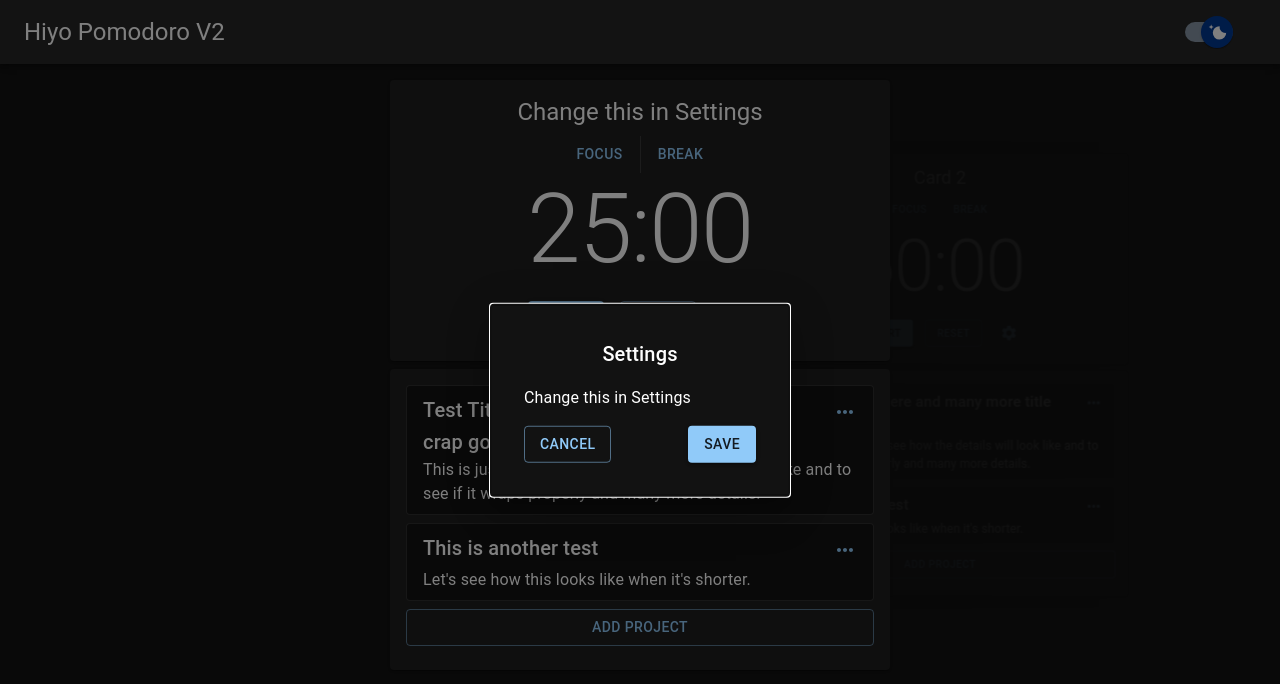
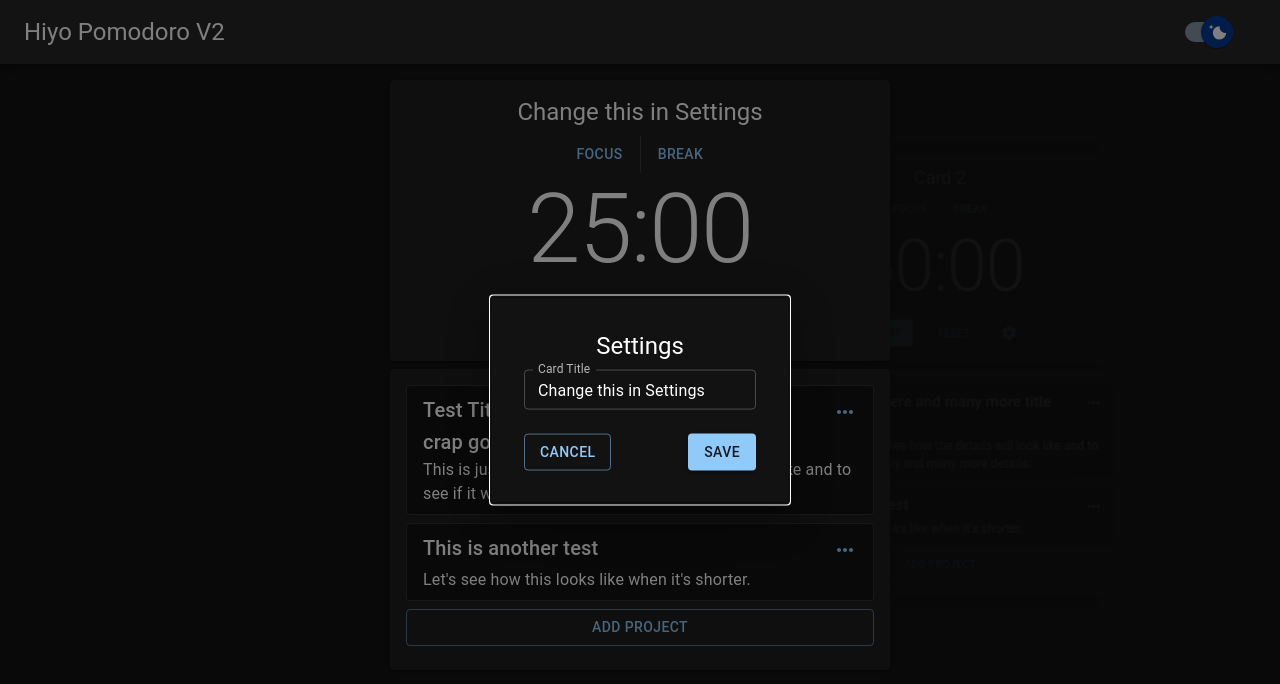
Before and after one commit to hiyodev/pomodoro-v2-app, a React (Vite) app: page / in a window 1280 px wide. Both pictures are taken after a click on the button 732 px from the left and 318 px from the top of the page. Shown: the top 684 px of the page. Built offline with nearby package versions, Linux system fonts and the light colour scheme.

Commit message:
Break Timer WIP

```diff
--- a/src/components/Cards/TimerCard.tsx
+++ b/src/components/Cards/TimerCard.tsx
@@ -24,10 +24,10 @@ interface Props {
 
 export const TimerCard = ({ cardId, title }: Props): JSX.Element => {
   const timer = useSelector(
-    (state: RootState) => state.timer.cards[cardId].currDuration
+    (state: RootState) => state.timer.cards[cardId].focusDuration
   );
   const newTimer = useSelector(
-    (state: RootState) => state.timer.cards[cardId].newDuration
+    (state: RootState) => state.timer.cards[cardId].newFocusDuration
   );
   const timerStarted = useSelector(
     (state: RootState) => state.timer.cards[cardId].started
--- a/src/components/Modal/SettingsModal.tsx
+++ b/src/components/Modal/SettingsModal.tsx
@@ -1,8 +1,16 @@
 import * as React from "react";
-import { Box, Button, Typography, Modal, Stack } from "@mui/material";
+import {
+  Box,
+  Button,
+  Typography,
+  Modal,
+  Stack,
+  TextField,
+} from "@mui/material";
 import SettingsIcon from "@mui/icons-material/Settings";
 import { RootState } from "../../redux/store";
-import { useSelector } from "react-redux";
+import { useSelector, useDispatch } from "react-redux";
+import { updateCardTitle } from "../../redux/timerSlice";
 
 const style = {
   position: "absolute" as "absolute",
@@ -24,43 +32,63 @@ export default function SettingsModal({ cardId }: Props) {
   const cardTitle = useSelector(
     (state: RootState) => state.timer.cards[cardId].title
   );
+  const dispatch = useDispatch();
+
   const [open, setOpen] = React.useState(false);
-  const handleOpen = () => setOpen(true);
-  const handleClose = () => setOpen(false);
+
+  const onSubmitHandler = (e: React.FormEvent<HTMLFormElement>) => {
+    e.preventDefault();
+
+    const input = new FormData(e.currentTarget);
+    const title = String(input.get("card-title-input"));
+
+    dispatch(updateCardTitle({ id: cardId, newTitle: title }));
+    setOpen(false);
+  };
 
   return (
     <div>
-      <Button sx={{ maxWidth: 45, minWidth: 0 }} onClick={handleOpen}>
+      <Button sx={{ maxWidth: 45, minWidth: 0 }} onClick={() => setOpen(true)}>
         <SettingsIcon />
       </Button>
       <Modal
         open={open}
-        onClose={handleClose}
+        onClose={() => setOpen(true)}
         aria-labelledby="modal-title"
         aria-describedby="modal-description"
       >
-        <Box sx={style}>
+        <Box sx={style} component="form" onSubmit={(e) => onSubmitHandler(e)}>
           <Typography
             id="modal-title"
-            variant="h6"
+            variant="h5"
             sx={{ textAlign: "center" }}
+            gutterBottom
           >
             Settings
           </Typography>
-          <Typography id="modal-description" sx={{ mt: 2 }}>
-            {cardTitle}
-          </Typography>
-
+          <TextField
+            sx={{ marginBottom: 1 }}
+            size="small"
+            fullWidth
+            defaultValue={cardTitle}
+            label="Card Title"
+            variant="outlined"
+            autoComplete="off"
+            name="card-title-input"
+            id="card-title-input"
+          />
           <Stack
             direction="row"
             spacing={2}
             mt={2}
             justifyContent={"space-between"}
           >
-            <Button variant="outlined" onClick={handleClose}>
+            <Button variant="outlined" onClick={() => setOpen(false)}>
               Cancel
             </Button>
-            <Button variant="contained">Save</Button>
+            <Button variant="contained" type="submit">
+              Save
+            </Button>
           </Stack>
         </Box>
       </Modal>
--- a/src/redux/timerSlice.tsx
+++ b/src/redux/timerSlice.tsx
@@ -4,8 +4,8 @@ import { loadState } from "../localStorage/localStorage";
 interface Timer {
   id: number;
   title: string;
-  currDuration: number;
-  newDuration: number;
+  focusDuration: number;
+  newFocusDuration: number;
   timeNow: number;
   started: boolean;
   projects: ProjectArray;
@@ -33,8 +33,10 @@ const initialState: TimerState = loadState() || {
     {
       id: 0,
       title: "Change this in Settings",
-      currDuration: 1500,
-      newDuration: 1500,
+      focusDuration: 1500,
+      newFocusDuration: 1500,
+      breakDuration: 300,
+      newBreakDuration: 300,
       timeNow: 0,
       started: false,
       projects: [
@@ -58,8 +60,10 @@ const initialState: TimerState = loadState() || {
     {
       id: 1,
       title: "Card 2",
-      currDuration: 3600,
-      newDuration: 3600,
+      focusDuration: 3600,
+      newFocusDuration: 3600,
+      breakDuration: 600,
+      newBreakDuration: 600,
       timeNow: 0,
       started: false,
       projects: [],
@@ -76,7 +80,7 @@ export const timerSlice = createSlice({
       action: PayloadAction<{ id: number; time: number }>
     ) => {
       const { id, time } = action.payload;
-      state.cards[id].currDuration = time;
+      state.cards[id].focusDuration = time;
     },
     stopTimer: (state, action: PayloadAction<number>) => {
       state.cards[action.payload].started = false;
@@ -88,9 +92,21 @@ export const timerSlice = createSlice({
     switchCard: (state, action: PayloadAction<number>) => {
       state.selectedCard = action.payload;
     },
+    updateCardTitle: (
+      state,
+      action: PayloadAction<{ id: number; newTitle: string }>
+    ) => {
+      const { id, newTitle } = action.payload;
+      state.cards[id].title = newTitle;
+    },
   },
 });
 
-export const { updateTimer, stopTimer, toggleTimer, switchCard } =
-  timerSlice.actions;
+export const {
+  updateTimer,
+  stopTimer,
+  toggleTimer,
+  switchCard,
+  updateCardTitle,
+} = timerSlice.actions;
 export default timerSlice.reducer;
```
